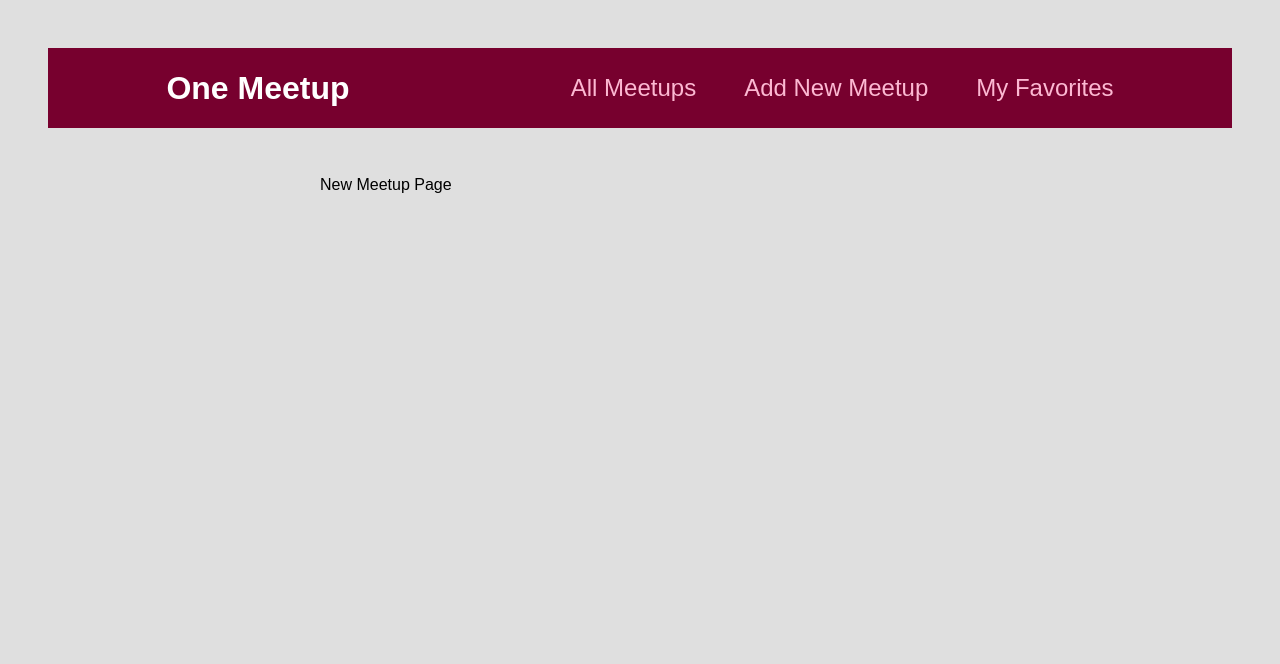
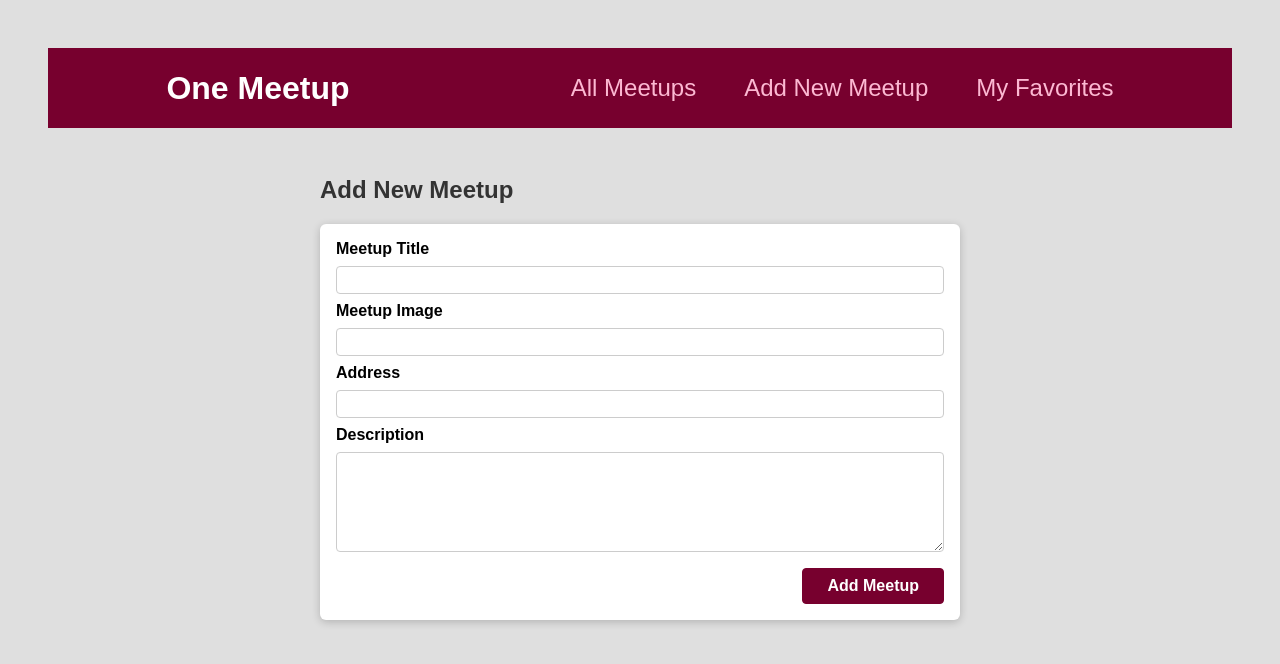
Before and after one commit to NSBM-SPM-2021/github-basics-OneZ-9, a React (Create React App) app: page /new-meetup in a window 1280 px wide. Shown: the top 664 px of the page. Built offline with nearby package versions, Linux system fonts and the light colour scheme.

Commit message:
Added Add new meetup feature - new meetup form files with modifications for NewMeetup.js file

```diff
--- /dev/null
+++ b/src/components/meetups/NewMeetupForm.js
@@ -0,0 +1,62 @@
+import { useRef } from "react";
+
+import Card from "../ui/Card";
+import classes from "./NewMeetupForm.module.css";
+
+function NewMeetupForm(props) {
+  const titleInputRef = useRef();
+  const imageInputRef = useRef();
+  const addressInputRef = useRef();
+  const descriptionInputRef = useRef();
+
+  function submitHandler(event) {
+    event.preventDefault();
+
+    const enteredTitle = titleInputRef.current.value;
+    const enteredImage = imageInputRef.current.value;
+    const enteredAddress = addressInputRef.current.value;
+    const enteredDescription = descriptionInputRef.current.value;
+
+    const meetupData = {
+      title: enteredTitle,
+      image: enteredImage,
+      address: enteredAddress,
+      description: enteredDescription,
+    };
+
+    props.onAddMeetup(meetupData);
+  }
+
+  return (
+    <Card>
+      <form className={classes.form} onSubmit={submitHandler}>
+        <div className={classes.control}>
+          <label htmlFor="title">Meetup Title</label>
+          <input type="text" required id="title" ref={titleInputRef} />
+        </div>
+        <div className={classes.control}>
+          <label htmlFor="image">Meetup Image</label>
+          <input type="url" required id="image" ref={imageInputRef} />
+        </div>
+        <div className={classes.control}>
+          <label htmlFor="address">Address</label>
+          <input type="text" required id="address" ref={addressInputRef} />
+        </div>
+        <div className={classes.control}>
+          <label htmlFor="description">Description</label>
+          <textarea
+            id="description"
+            required
+            rows="5"
+            ref={descriptionInputRef}
+          ></textarea>
+        </div>
+        <div className={classes.actions}>
+          <button>Add Meetup</button>
+        </div>
+      </form>
+    </Card>
+  );
+}
+
+export default NewMeetupForm;
--- /dev/null
+++ b/src/components/meetups/NewMeetupForm.module.css
@@ -0,0 +1,45 @@
+.form {
+  padding: 1rem;
+}
+
+.control {
+  margin-bottom: 0.5rem;
+}
+
+.control label {
+  display: block;
+  font-weight: bold;
+  margin-bottom: 0.5rem;
+}
+
+.control input,
+.control textarea {
+  display: block;
+  font: inherit;
+  border-radius: 4px;
+  border: 1px solid #ccc;
+  padding: 0.25rem;
+  width: 100%;
+}
+
+.actions {
+  margin-top: 1rem;
+  text-align: right;
+}
+
+.actions button {
+  font: inherit;
+  cursor: pointer;
+  background-color: #77002e;
+  color: white;
+  padding: 0.5rem 1.5rem;
+  border: 1px solid #77002e;
+  border-radius: 4px;
+  font-weight: bold;
+}
+
+.actions button:hover,
+.actions button:active {
+  background-color: #a50e48;
+  border-color: #a50e48;
+}
--- a/src/pages/NewMeetup.js
+++ b/src/pages/NewMeetup.js
@@ -1,5 +1,30 @@
+import { useHistory } from "react-router-dom";
+
+import NewMeetupForm from "../components/meetups/NewMeetupForm";
+
 function NewMeetupPage() {
-  return <dev>New Meetup Page</dev>;
+  const history = useHistory();
+
+  function addMeetupHandler(meetupData) {
+    fetch(
+      "https://one-meetup-project-default-rtdb.firebaseio.com/meetups.json",
+      {
+        method: "POST",
+        body: JSON.stringify(meetupData),
+        headers: {
+          "Content-Type": "application/json",
+        },
+      }
+    ).then(() => {
+      history.replace("/");
+    });
+  }
+  return (
+    <section>
+      <h1>Add New Meetup</h1>
+      <NewMeetupForm onAddMeetup={addMeetupHandler} />
+    </section>
+  );
 }
 
 export default NewMeetupPage;
```
